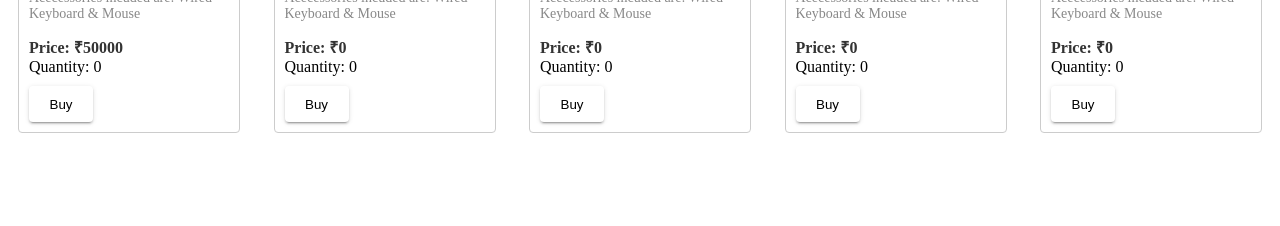
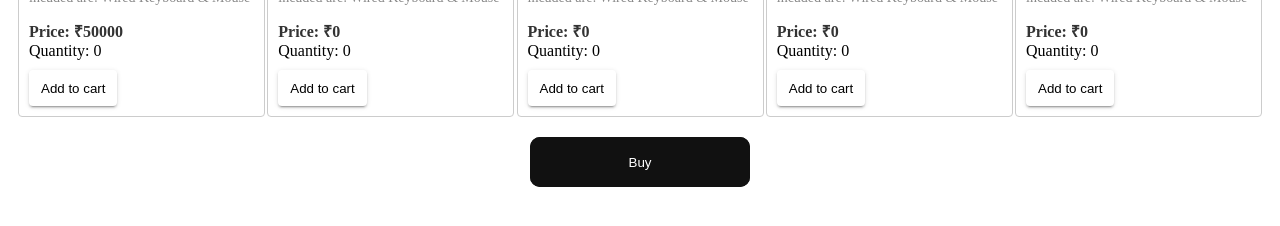
Before and after one commit to tarangr2167/digitals, an Angular app in the folder digitals/: page / in a window 1280 px wide. Shown: the part 512-738 px from the top of the page. Built offline with nearby package versions, Linux system fonts and the light colour scheme.

Commit message:
addtoCart

```diff
--- a/digitals/package.json
+++ b/digitals/package.json
@@ -20,7 +20,7 @@
     "@angular/platform-browser-dynamic": "^16.0.0",
     "@angular/router": "^16.0.0",
     "rxjs": "~7.8.0",
-    "tslib": "^2.3.0",
+    "tslib": "^2.5.3",
     "zone.js": "~0.13.0"
   },
   "devDependencies": {
--- a/digitals/src/app/app.component.css
+++ b/digitals/src/app/app.component.css
@@ -50,7 +50,7 @@
     border: 1px solid #ccc;
     border-radius: 4px;
     padding: 10px;
-    width: 200px;
+    width: 225px;
   }
 
   .product-card img {
@@ -88,6 +88,7 @@
     display: flex;
     justify-content: center;
     align-items: center;
+
   }
   .popup {
     position: fixed;
@@ -99,3 +100,74 @@
     border-radius: 4px;
     box-shadow: 0 2px 4px rgba(0, 0, 0, 0.2);
   }
+
+
+.glow-on-hover {
+  width: 220px;
+  height: 50px;
+  border: none;
+  outline: none;
+  color: #fff;
+  background: #111;
+  cursor: pointer;
+  position: relative;
+  z-index: 0;
+  border-radius: 10px;
+}
+
+.glow-on-hover:before {
+  content: '';
+  background: linear-gradient(45deg, #ff0000, #ff7300, #fffb00, #48ff00, #00ffd5, #002bff, #7a00ff, #ff00c8, #ff0000);
+  position: absolute;
+  top: -2px;
+  left:-2px;
+  background-size: 400%;
+  z-index: -1;
+  filter: blur(5px);
+  width: calc(100% + 4px);
+  height: calc(100% + 4px);
+  animation: glowing 20s linear infinite;
+  opacity: 0;
+  transition: opacity .3s ease-in-out;
+  border-radius: 10px;
+}
+
+.glow-on-hover:active {
+  color: #000
+}
+
+.glow-on-hover:active:after {
+  background: transparent;
+}
+
+.glow-on-hover:hover:before {
+  opacity: 1;
+}
+
+.glow-on-hover:after {
+  z-index: -1;
+  content: '';
+  position: absolute;
+  width: 100%;
+  height: 100%;
+  background: #111;
+  left: 0;
+  top: 0;
+  border-radius: 10px;
+}
+
+@keyframes glowing {
+  0% { background-position: 0 0; }
+  50% { background-position: 400% 0; }
+  100% { background-position: 0 0; }
+}
+.container {
+  display: flex;
+  justify-content: center;
+  align-items: center;
+  text-align: center;
+}
+.button {
+  display: block;
+  margin: auto;
+}
--- a/digitals/src/app/app.component.html
+++ b/digitals/src/app/app.component.html
@@ -9,39 +9,19 @@
     <p class="product-description">Description: {{computer.Description}}</p>
     <span class="product-price">Price: ₹{{computer.Price}}</span><br>
     <span class="product-quantity">Quantity: {{computer.Available_quantiy}}</span><br>
-    <button mat-raised-button class="product-button"  (click)="openPopup()" id="{{computer.id}}">Buy</button>
+    <button mat-raised-button class="product-button"  (click)="addToProduct(computer)" id="{{computer.id}}">Add to cart</button>
   </div>
+
+
+
+</div>
+<div class="container">
+<button class="glow-on-hover" (click)=" openDialog()">Buy</button>
 
 </div>
 
-
-<!-- <table>
-    <thead>
-        <th>Id:</th>
-        <th>BrandName:</th>
-        <th>Description:</th>
-        <th>Price:</th>
-        <th>Quantity:</th>
-    </thead>
-    <tbody>
-        <tr *ngFor="let computer of computer_datas">
-            <td>{{computer.id}}</td>
-            <td>{{computer.computer_name}}</td>
-            <td>{{computer.Description}}</td>
-            <td>{{computer.Price}}</td>
-            <td>{{computer.id}}</td>
-        </tr>
-    </tbody>
-</table> -->
-<!-- <form #addproduct = "ngForm">
-    <div class="product-container">
-        <img class="product-image" src="product-image.jpg" alt="Product Image">
-        <div class="product-details">
-          <div class="product-name">Dell</div>
-          <div class="product-price">$19.99</div>
-          <div class="product-description">Description</div>
-        </div>
-      </div>
-
-</form> -->
-</div>
+<ul>
+  <li *ngFor="let item of productdata">
+    {{ item.computer_name }}
+  </li>
+</ul>
--- a/digitals/src/app/app.component.ts
+++ b/digitals/src/app/app.component.ts
@@ -1,10 +1,9 @@
   import { Component ,OnInit} from '@angular/core';
   import { Form } from '@angular/forms';
   import computer_data from './data.json';
-// import { MatDialog } from '@angular/material/dialog';
   import { DialogComponentComponent } from './dialog-component/dialog-component.component';
-import { ComponentFactoryResolver, ViewContainerRef } from '@angular/core';
-
+  import { MatDialog } from '@angular/material/dialog';
+  import { CartService } from './cart.service';
 
   interface Computer{
     id:Number;
@@ -18,24 +17,42 @@ interface Computer{
   @Component({
     selector: 'app-root',
     templateUrl: './app.component.html',
-  styleUrls: ['./app.component.css']
+    styleUrls: ['./app.component.css'],
+    standalone: false,
   })
 
 
   export class AppComponent {
     title = 'digitals';
+    selected_data:any;
+    computer_datas: Computer[]=computer_data;
+    productdata: any[] = [];
 
-  // constructor(private dialog: MatDialog) {}
-  constructor(private resolver: ComponentFactoryResolver, private viewContainerRef: ViewContainerRef) {}
+    addToProduct(Computer: any) {
+      this.productdata.push(Computer);
+      localStorage.setItem("adata", JSON.stringify(this.productdata));
+      console.log(this.productdata)
+    }
+
+    constructor(private dialog: MatDialog, private _service : CartService) {
+
+    }
+    updateList() {
+      const updatedData = this.productdata// Update the list as needed
+      this._service.updateProductData(updatedData);
+    }
+
+    ngOnInit(){}
 
 
-computer_datas: Computer[]=computer_data;
-ngOnInit(): void {}
 
 
-openPopup(): void {
-  const factory = this.resolver.resolveComponentFactory(DialogComponentComponent);
-  const componentRef = this.viewContainerRef.createComponent(factory);
+  openDialog(): void {
+    const dialogRef = this.dialog.open(DialogComponentComponent, {
+      width: '250px',
+      data: { message: 'This is the popup content!' }
+    });
+
   }
 
 
--- /dev/null
+++ b/digitals/src/app/cart.service.ts
@@ -0,0 +1,21 @@
+import { Injectable } from '@angular/core';
+import { AppComponent } from './app.component';
+
+@Injectable({
+  providedIn: 'root'
+})
+export class CartService {
+  productdata: any[] = [];
+
+  updateProductData(newData: any[]) {
+    this.productdata = newData;
+  }
+
+  getProductData(): any[] {
+    return this.productdata;
+  }
+
+
+
+
+}
--- a/digitals/src/app/dialog-component/dialog-component.component.html
+++ b/digitals/src/app/dialog-component/dialog-component.component.html
@@ -1,4 +1,5 @@
-<div class="popup">
-    <!-- Pop-up content here -->
-    <p>This is the content of the pop-up.</p>
-  </div>
+<ul>
+    <li *ngFor="let item of finaldata">
+      {{ item.computer_name }}
+    </li>
+  </ul>
--- a/digitals/src/app/dialog-component/dialog-component.component.ts
+++ b/digitals/src/app/dialog-component/dialog-component.component.ts
@@ -1,22 +1,25 @@
-import { Component } from '@angular/core';
-import computer_data from '../data.json';
-
-
-interface Computer{
-  id:Number;
-  computer_name: String;
-  Description: String;
-  Price: Number;
-  Available_quantiy: Number;
-  url:String;
-}
+import { Component, Inject, Input } from '@angular/core';
+import { AppComponent } from '../app.component';
+import { CartService } from '../cart.service';
+import { MAT_DIALOG_DATA } from '@angular/material/dialog';
+import { json } from 'express';
+import { JsonPipe } from '@angular/common';
 
 @Component({
   selector: 'app-dialog-component',
   templateUrl: './dialog-component.component.html',
-  styleUrls: ['./dialog-component.component.css']
+  styleUrls: ['./dialog-component.component.css'],
+  providers:[CartService]
 })
 export class DialogComponentComponent {
-  computer_datas: Computer[]=computer_data;
+  finaldata: any[] = [];
 
+  constructor(@Inject(MAT_DIALOG_DATA) public data: any, private _service : CartService) {
+     // this.finaldata = _service.getProductData();
+    this.finaldata = JSON.parse(localStorage["adata"]);
+    console.log(localStorage["adata"]);
+    console.log(JSON.parse(localStorage["adata"]));
+
+
+  }
 }
```
Also changed, not shown: digitals/src/app/app.module.ts (+7 -2 lines), 2 other files (tests, documents, lock files or other folders). Lines whose indentation alone changed are shown as unchanged.
